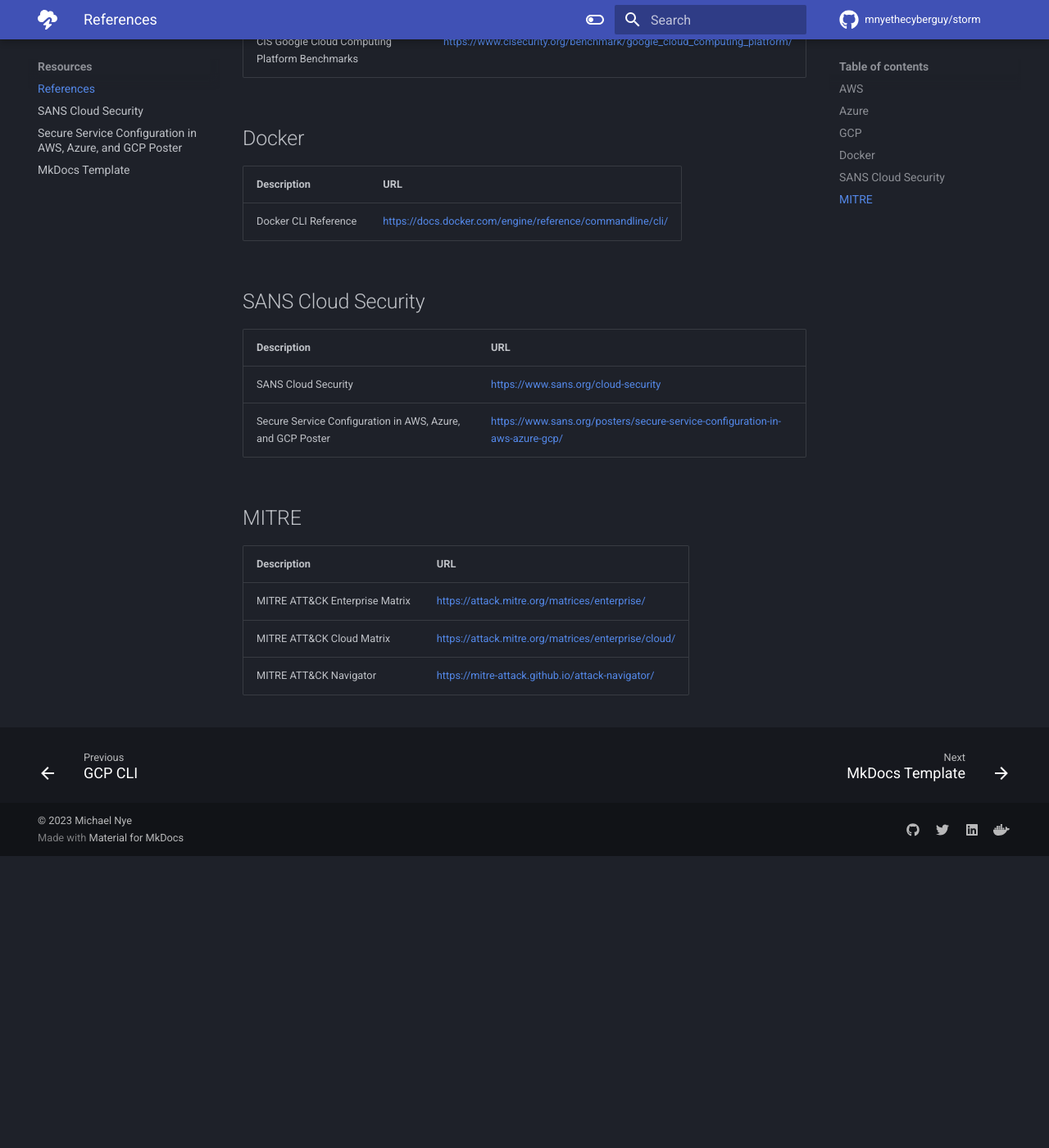
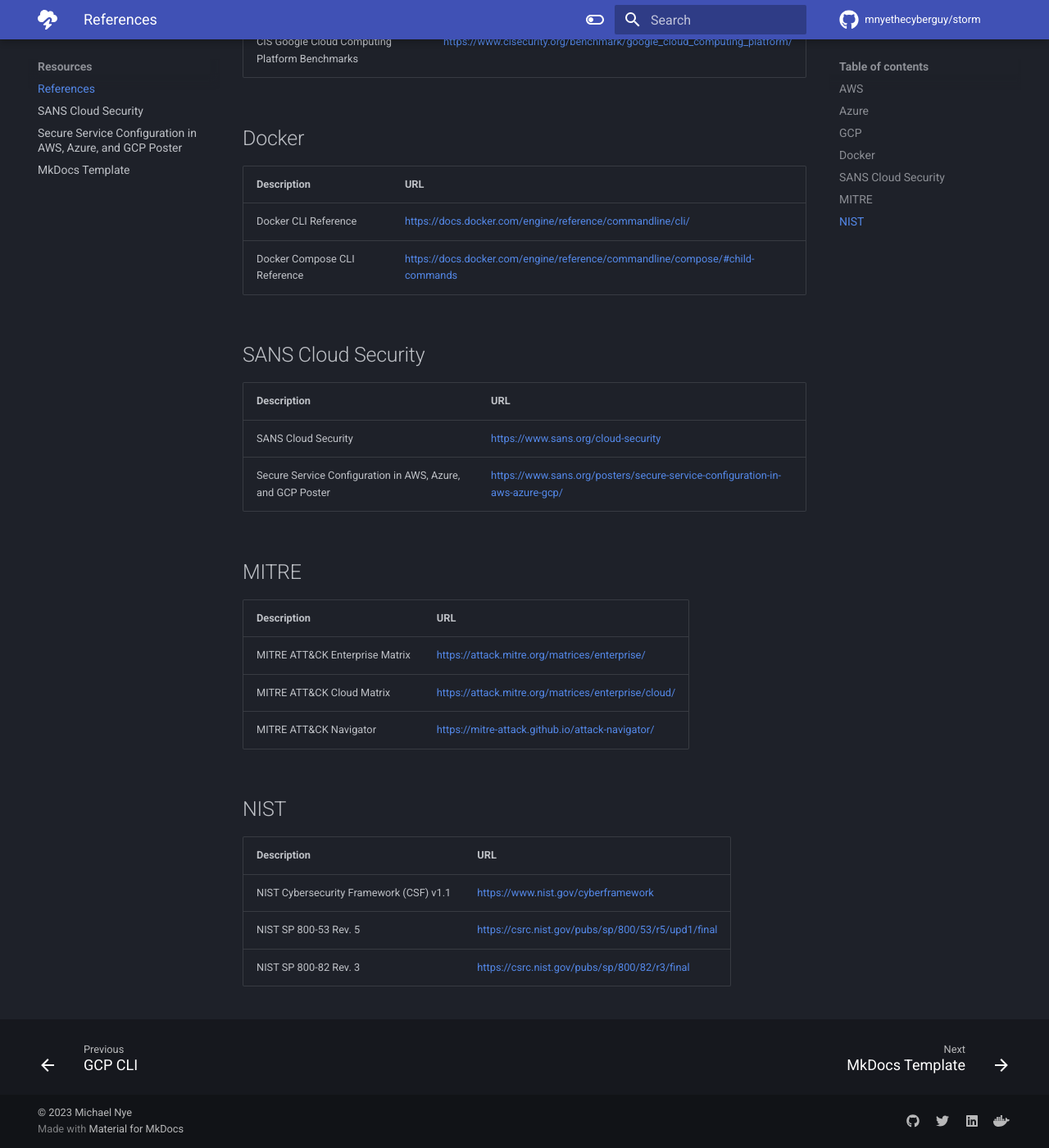
Before and after one commit to mnyethecyberguy/storm, an MkDocs documentation site: the page built from docs/resources/references.md, in a window 1280 px wide and 1400 px high, scrolled down 870 px. Shown: the whole window at 82% size. Built offline with MkDocs 1.6.1 and Material for MkDocs 9.7.7, drawn with Linux system fonts in a browser that asks for light colours; comment, search, counter and statistics services are not loaded; before the commit the page ends 1914 px from its top, so only the background shows below that.

Commit message:
Updated references

```diff
--- a/docs/resources/references.md
+++ b/docs/resources/references.md
@@ -24,6 +24,7 @@
 | Description   | URL   |
 | :---          | :---  |
 | Docker CLI Reference | [https://docs.docker.com/engine/reference/commandline/cli/](https://docs.docker.com/engine/reference/commandline/cli/) |
+| Docker Compose CLI Reference | [https://docs.docker.com/engine/reference/commandline/compose/#child-commands](https://docs.docker.com/engine/reference/commandline/compose/#child-commands) |
 
 ## SANS Cloud Security
 
@@ -39,3 +40,11 @@
 | MITRE ATT&CK Enterprise Matrix | [https://attack.mitre.org/matrices/enterprise/](https://attack.mitre.org/matrices/enterprise/) |
 | MITRE ATT&CK Cloud Matrix | [https://attack.mitre.org/matrices/enterprise/cloud/](https://attack.mitre.org/matrices/enterprise/cloud/) |
 | MITRE ATT&CK Navigator | [https://mitre-attack.github.io/attack-navigator/](https://mitre-attack.github.io/attack-navigator/) |
+
+## NIST
+
+| Description   | URL   |
+| :---          | :---  |
+| NIST Cybersecurity Framework (CSF) v1.1 | [https://www.nist.gov/cyberframework](https://www.nist.gov/cyberframework) |
+| NIST SP 800-53 Rev. 5 | [https://csrc.nist.gov/pubs/sp/800/53/r5/upd1/final](https://csrc.nist.gov/pubs/sp/800/53/r5/upd1/final) |
+| NIST SP 800-82 Rev. 3 | [https://csrc.nist.gov/pubs/sp/800/82/r3/final](https://csrc.nist.gov/pubs/sp/800/82/r3/final) |
```
Also changed, not shown: docs/blog/posts/docker-cloud-cli.md (+1 -0 lines), docs/blog/posts/docker-remove.md (+1 -1 lines), docs/blog/posts/tf-aws-cloud-wks.md (+1 -1 lines).
